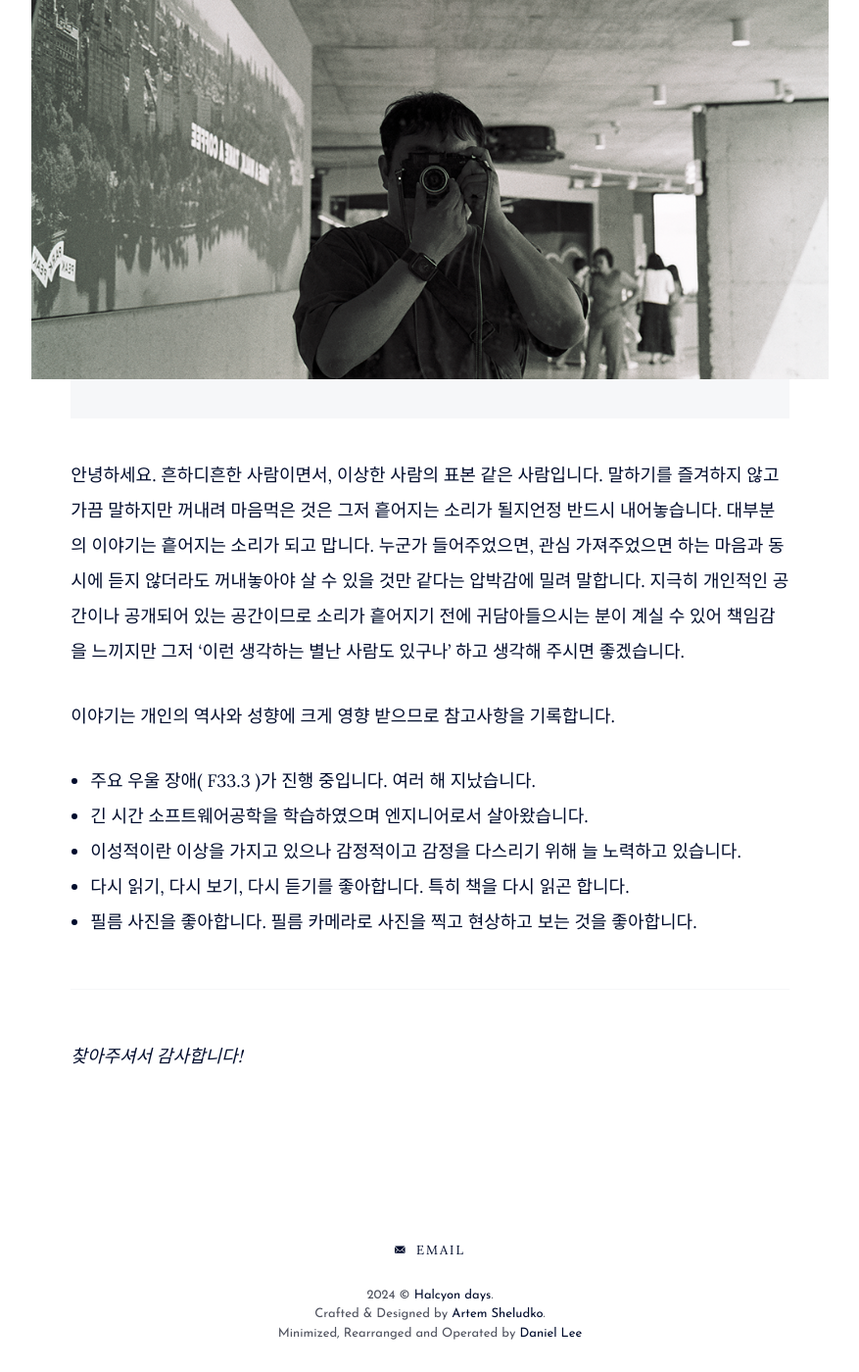
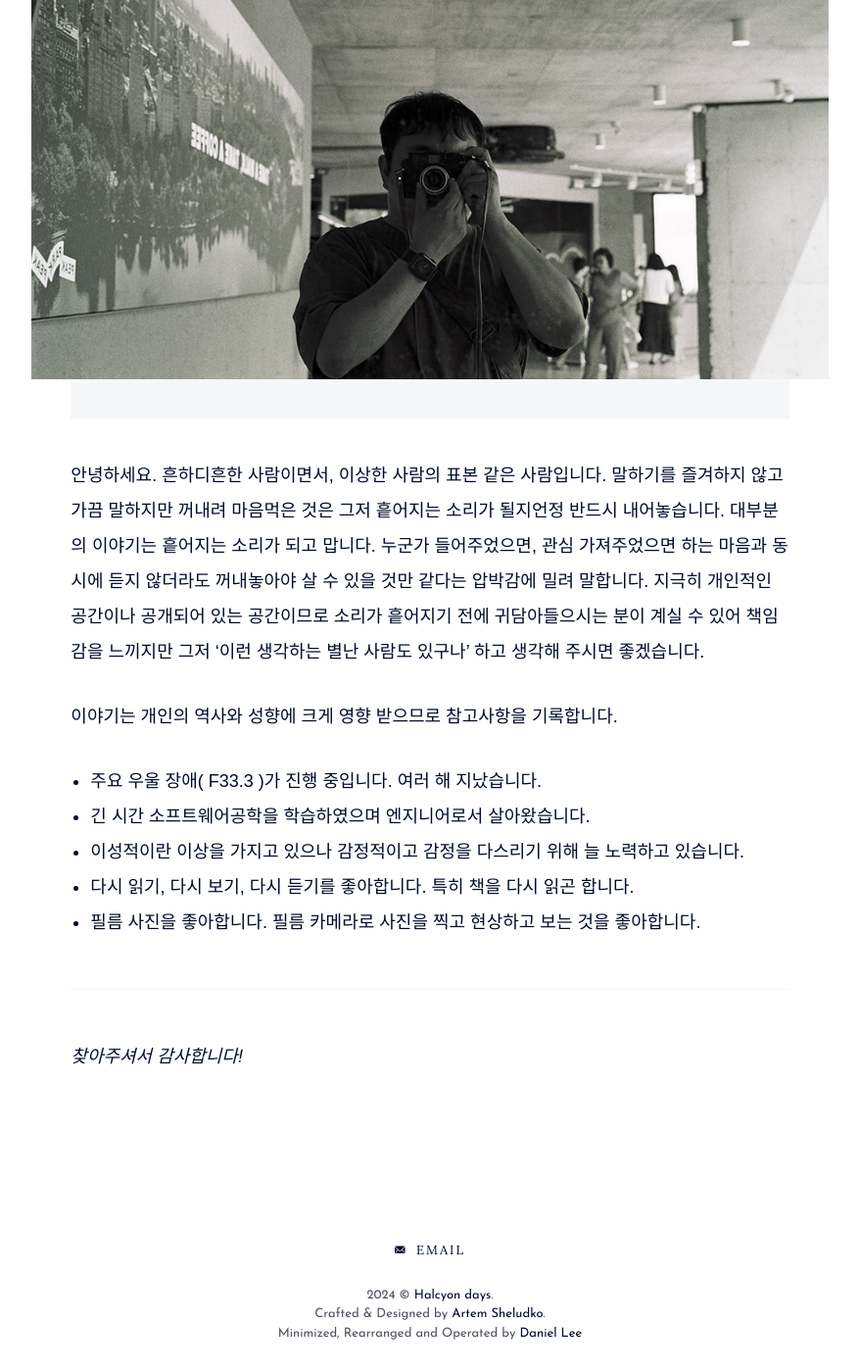
Before and after one commit to yukinpl/yukinpl.github.io, a Jekyll site: the page built from _pages/01-about.md, in a window 1280 px wide and 1400 px high, scrolled down 461 px. Shown: the whole window at 98% size, without its empty margins (201-1078 px from the left). Built offline with Jekyll 4.4.1, drawn with Linux system fonts in a browser that asks for light colours.

Commit message:
sans-serif will be used - for all kinds of main text

```diff
--- a/_sass/4-layouts/_post.scss
+++ b/_sass/4-layouts/_post.scss
@@ -98,7 +98,8 @@
   }
 }
 
-.post__content {
+.post__content,
+.page__content, {
   font-family: sans-serif;
 }
 
```
Also changed, not shown: 9 other files.
